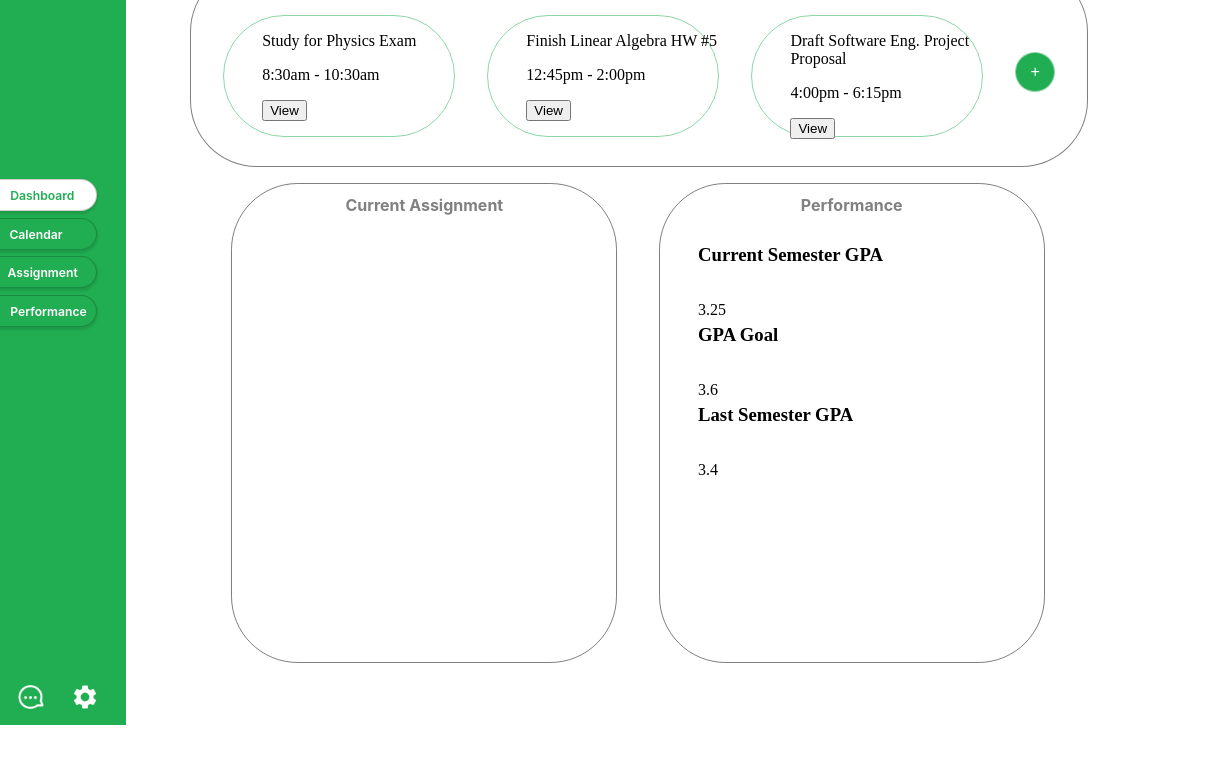
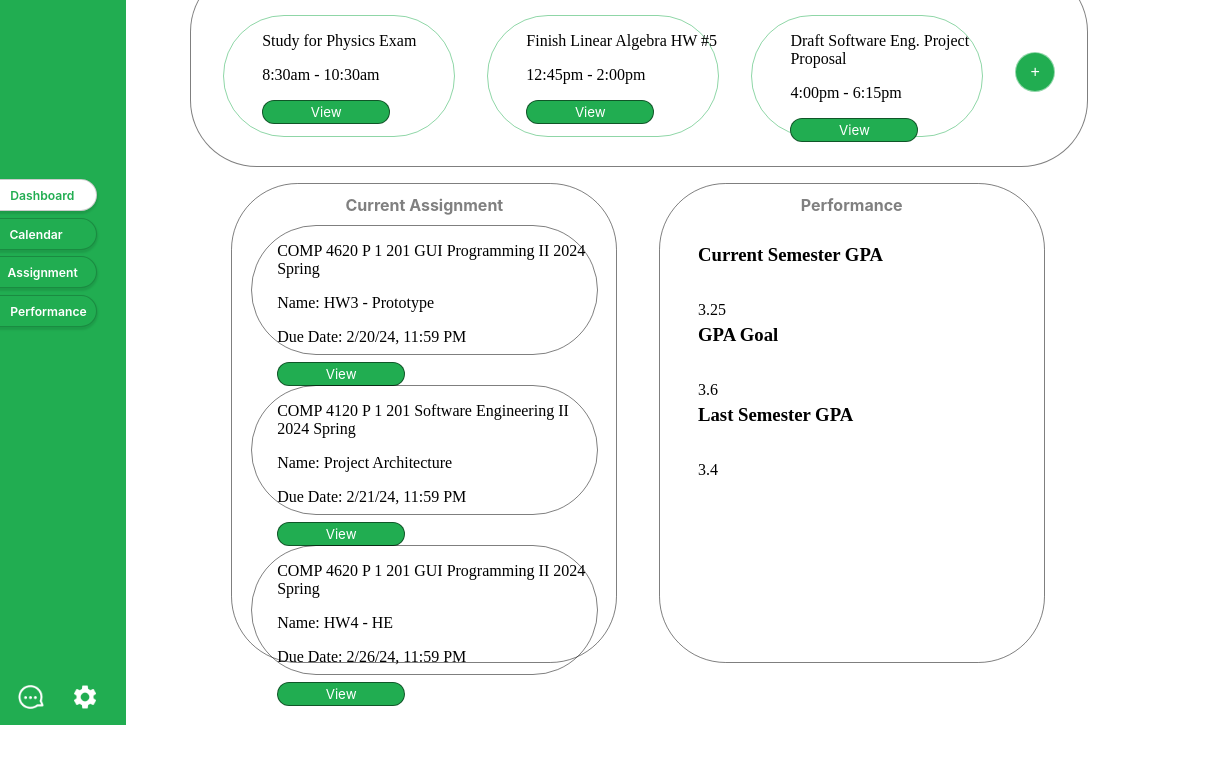
Before and after one commit to CaffeMacchiato/Plannar-Updated, a plain HTML site: page dashboard.html in a window 1280 px wide. Shown: the part 75-838 px from the top of the page, 66-1280 px from the left. Drawn offline with Linux system fonts and the light colour scheme.

Commit message:
updated
updated

```diff
--- a/css/DashboardMenuContent.css
+++ b/css/DashboardMenuContent.css
@@ -4,6 +4,26 @@
     font-size: 12pt;
     font-family: 'Inter', sans-serif;
     color: grey;
+}
+
+.view-button {
+    border: 1px solid rgba(0, 0, 0, 0.5);
+    border-radius: 50pt;
+    background-color: #21AD51;
+    color: white;
+    font-family: 'Inter', sans-serif;
+    width: 10vw;
+    height: 3vh;
+}
+
+.view-button:hover {
+    border: 1px solid rgba(0, 0, 0, 0.5);
+    border-radius: 50pt;
+    background-color: white;
+    color: #21AD51;
+    font-family: 'Inter', sans-serif;
+    width: 10vw;
+    height: 3vh;
 }
 
 .calendar-wrapper {
@@ -82,6 +102,24 @@
     border-radius: 50pt;
 }
 
+.assignment-content-wrapper {
+    display: flex;
+    flex-direction: column;
+    margin-left: auto;
+    margin-right: auto;
+}
+
+
+.assignment-content {
+    border: 1px solid rgba(0, 0, 0, 0.5);
+    border-radius: 50pt;
+    margin-bottom: 30px;
+    padding-left: 2vw;
+    width: 25vw;
+    height: 16vh;
+}
+
+
 .performance-wrapper {
     display: flex;
     flex-direction: column;
--- a/dashboard.html
+++ b/dashboard.html
@@ -65,19 +65,19 @@
                         <div class="calendar-content">
                             <p class="task-title">Study for Physics Exam</p>
                             <p class="timeslot">8:30am - 10:30am</p>
-                            <a href="calendar.html"><button class="calendar-view-button">View</button></a>
+                            <a href="calendar.html"><button class="view-button">View</button></a>
                         </div>
 
                         <div class="calendar-content">
                             <p class="task-title">Finish Linear Algebra HW #5</p>
                             <p class="timeslot">12:45pm - 2:00pm</p>
-                            <a href="calendar.html"><button class="calendar-view-button">View</button></a>
+                            <a href="calendar.html"><button class="view-button">View</button></a>
                         </div>
 
                         <div class="calendar-content">
                             <p class="task-title">Draft Software Eng. Project Proposal</p>
                             <p class="timeslot">4:00pm - 6:15pm</p>
-                            <a href="calendar.html"><button class="calendar-view-button">View</button></a>
+                            <a href="calendar.html"><button class="view-button">View</button></a>
                         </div>
 
                         <div id="calendar-add-new">
@@ -89,6 +89,28 @@
                 <div class="sub-divider">
                     <div class="assignment-wrapper">
                         <h1 class="title">Current Assignment</h1>
+                        <div class="assignment-content-wrapper">
+                            <div class="assignment-content">
+                                <p class="task-title">COMP 4620 P 1 201 GUI Programming II 2024 Spring</p>
+                                <p class="timeslot">Name: HW3 - Prototype</p>
+                                <p class="timeslot">Due Date: 2/20/24, 11:59 PM</p>
+                                <a href="activity-stream.html"><button class="view-button">View</button></a>
+                            </div>
+
+                            <div class="assignment-content">
+                                <p class="task-title">COMP 4120 P 1 201 Software Engineering II 2024 Spring</p>
+                                <p class="timeslot">Name: Project Architecture</p>
+                                <p class="timeslot">Due Date: 2/21/24, 11:59 PM</p>
+                                <a href="activity-stream.html"><button class="view-button">View</button></a>
+                            </div>
+
+                            <div class="assignment-content">
+                                <p class="task-title">COMP 4620 P 1 201 GUI Programming II 2024 Spring</p>
+                                <p class="timeslot">Name: HW4 - HE</p>
+                                <p class="timeslot">Due Date: 2/26/24, 11:59 PM</p>
+                                <a href="activity-stream.html"><button class="view-button">View</button></a>
+                            </div>
+                        </div>
                     </div>
 
                     <div class="performance-wrapper">
```
Also changed, not shown: activity-stream.html (+4 -4 lines), calendar.html (+1 -1 lines).
